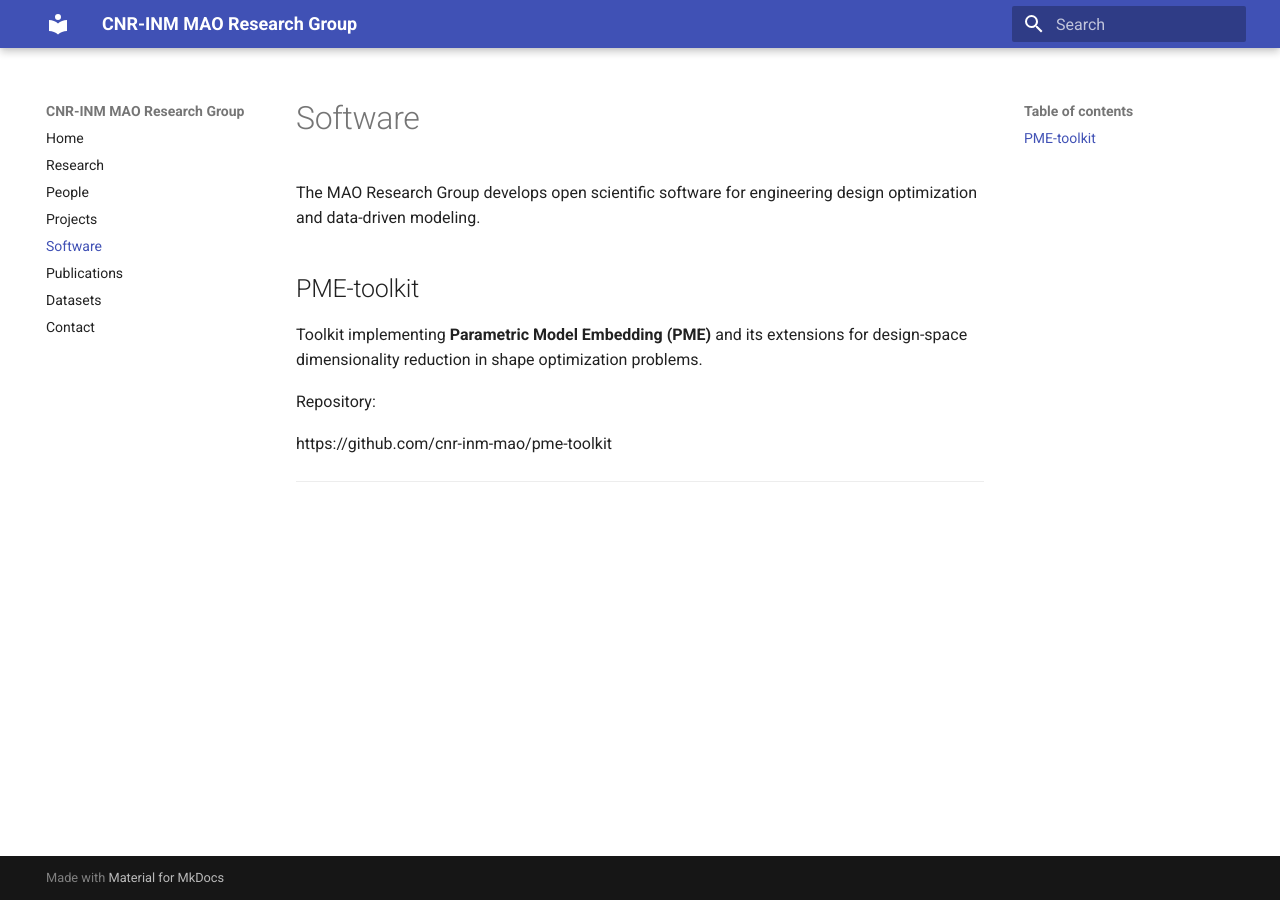
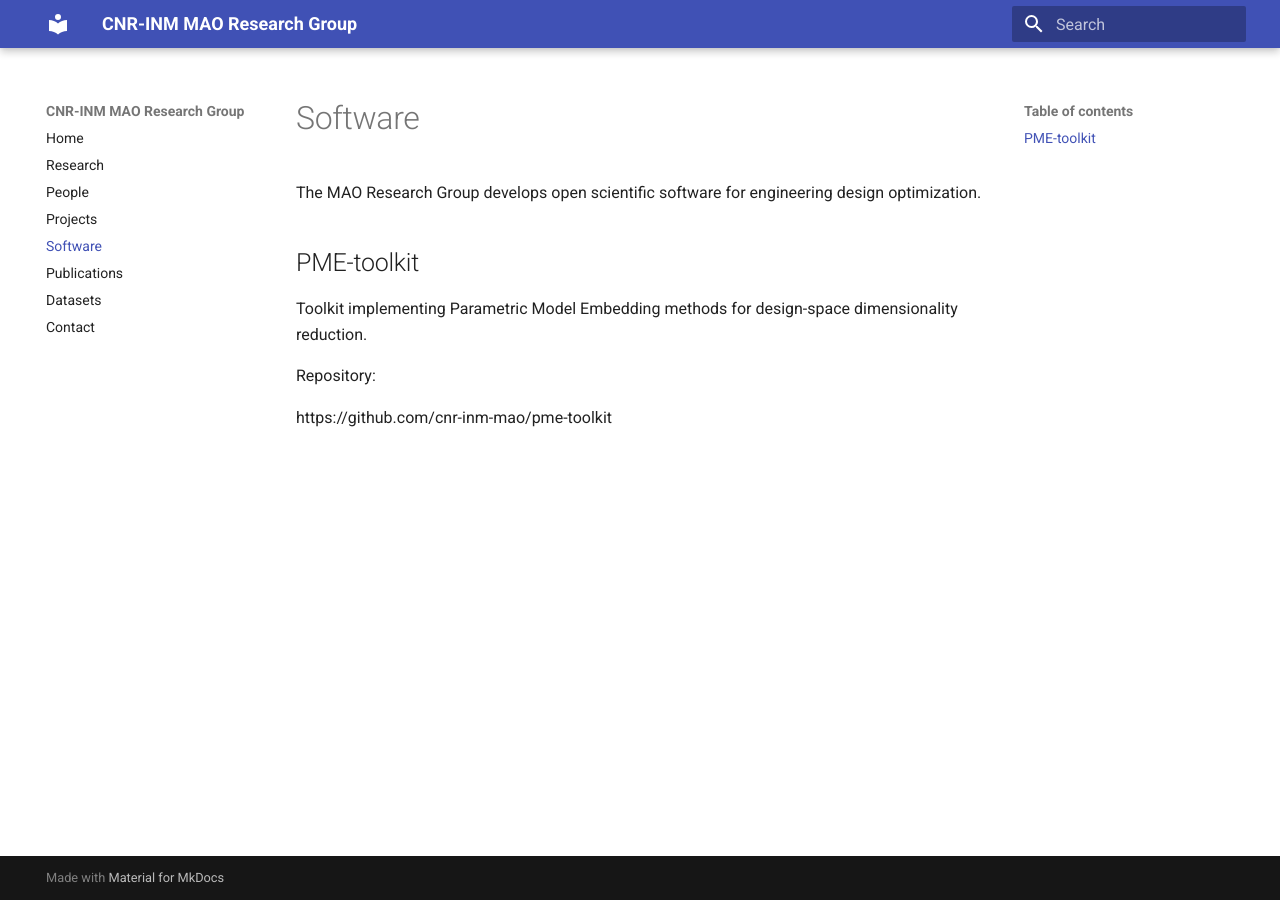
Before and after one commit to cnr-inm-mao/cnr-inm-mao.github.io, an MkDocs documentation site: the page built from docs/software.md, in a window 1280 px wide. Built offline with MkDocs 1.6.1 and Material for MkDocs 9.7.7, drawn with Linux system fonts in a browser that asks for light colours.

Commit message:
Update software.md for clarity and conciseness
Refine descriptions of software and PME-toolkit.

```diff
--- a/docs/software.md
+++ b/docs/software.md
@@ -1,16 +1,13 @@
 # Software
 
 The MAO Research Group develops open scientific software for
-engineering design optimization and data-driven modeling.
+engineering design optimization.
 
 ## PME-toolkit
 
-Toolkit implementing **Parametric Model Embedding (PME)** and its
-extensions for design-space dimensionality reduction in shape
-optimization problems.
+Toolkit implementing Parametric Model Embedding methods for
+design-space dimensionality reduction.
 
 Repository:
 
 https://github.com/cnr-inm-mao/pme-toolkit
-
----
```
